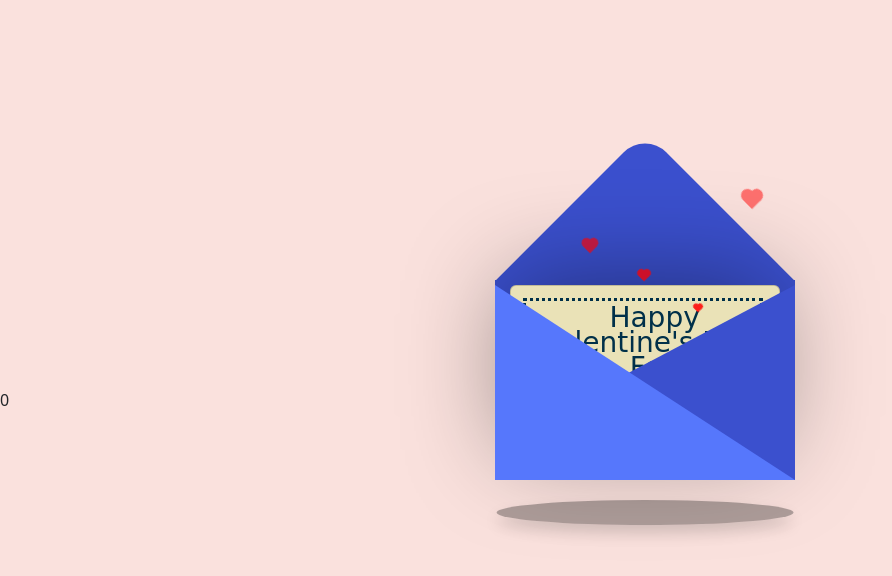
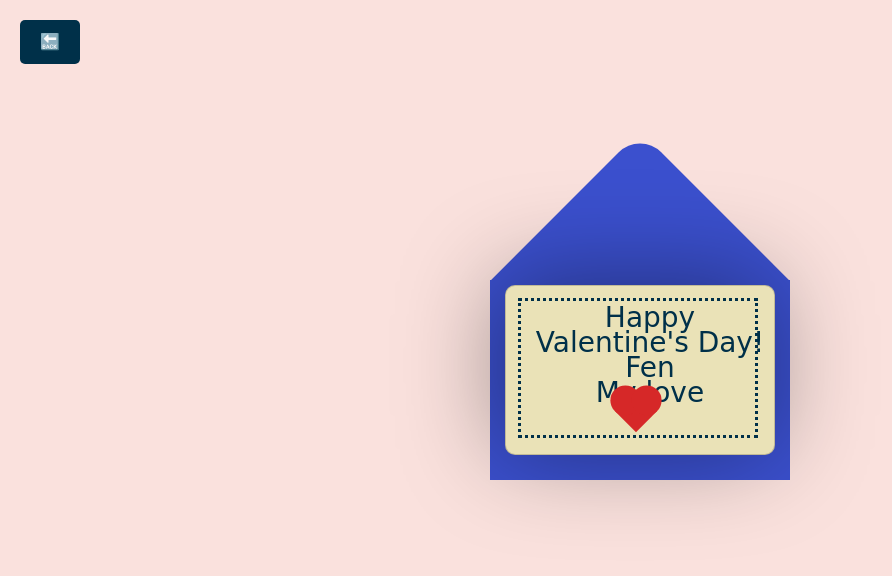
Before and after one commit to Ammhyj/fenkn, a plain HTML site: page feb.html in a window 1280 px wide. Shown: the whole page, without its empty margins (0-892 px from the left). Drawn offline with nearby package versions, Linux system fonts and the light colour scheme.

Commit message:
Add files via upload

```diff
--- a/feb.html
+++ b/feb.html
@@ -1,4 +1,4 @@
-0<!DOCTYPE html>
+<!DOCTYPE html>
 <html lang="th">
 <head>
     <meta charset="UTF-8">
@@ -14,7 +14,8 @@
             align-items: center;
             height: 100vh;
             background-color: #fae1dd;
-  margin: 0; /* ลบ margin ที่อาจมีผล */
+            margin: 0;
+            font-family: 'Brush Script MT', cursive;
         }
 
         .container {
@@ -30,7 +31,6 @@
             animation: up 3s linear infinite;
         }
 
-
         @keyframes up {
             0%, 100% {
                 transform: translateY(0);
@@ -39,8 +39,6 @@
                 transform: translateY(-30px);
             }
         }
-
-
         .envelope {
   position: relative;
   width: 300px;
@@ -81,14 +79,29 @@
   top:12px;
 }
 
+        .card {
+            position: absolute;
+            background-color: #eae2b7;
+            width: 270px;
+            height: 170px;
+            top: 5px;
+            left: 15px;
+            box-shadow: -5px -5px 100px rgba(0, 0, 0, 0.4);
+            border-radius: 10px;
+            transition: transform 0.5s ease-in-out;
+        }
+
+        .card:hover {
+            transform: translateY(-10px);
+        }
+
         .text {
             position: absolute;
-  font-family: 'Brush Script MT', cursive;
             font-size: 28px;
             text-align: center;
-  line-height:25px;
-  top:19px;
-  left:20px;
+            line-height: 25px;
+            top: 19px;
+            left: 20px;
             color: #003049;
         }
 
@@ -99,7 +112,7 @@
             margin: 0 10px;
             position: relative;
             top: 110px;
-  left:105px;
+            left: 105px;
             transform: rotate(-45deg);
             width: 30px;
         }
@@ -124,186 +137,103 @@
             top: 0;
         }
 
-.hearts {
-  position: absolute
+        /* Popup Video */
+        #popup-video {
+            display: flex;
+            align-items: center;
+            justify-content: center;
+            position: fixed;
+            top: 0;
+            left: 0;
+            width: 100%;
+            height: 100%;
+            background: rgba(0, 0, 0, 0.8);
+            opacity: 0;
+            visibility: hidden;
+            transition: opacity 0.5s ease-in-out, transform 0.5s ease-in-out;
+            transform: scale(0.8);
+            flex-direction: column;
         }
 
-.one, .two, .three, .four, .five {
-  background-color: red;
-  display: inline-block;
-  height: 10px;
-  margin: 0 10px;
-  position: relative;
-  transform: rotate(-45deg);
-  width: 10px;
-  top:50px;
+        #popup-video.show {
+            opacity: 1;
+            visibility: visible;
+            transform: scale(1);
         }
 
-.one:before,
-.one:after, .two:before, .two:after, .three:before, .three:after, .four:before, .four:after, .five:before, .five:after {
-  content: "";
-  background-color: red;
-  border-radius: 50%;
-  height: 10px;
-  position: absolute;
-  width: 10px;
+        #popup-video iframe {
+            width: 560px;
+            height: 315px;
+            border-radius: 10px;
+            box-shadow: 0px 0px 15px rgba(255, 255, 255, 0.5);
         }
 
-.one:before, .two:before, .three:before, .four:before, .five:before {
-  top: -5px;
-  left: 0;
+        .close-btn {
+            margin-top: 10px;
+            padding: 10px 20px;
+            background: #ff4d4d;
+            color: white;
+            font-size: 16px;
+            border: none;
+            cursor: pointer;
+            border-radius: 5px;
+            transition: 0.3s;
         }
 
-.one:after, .two:after, .three:after, .four:after, .five:after {
-  left: 5px;
-  top: 0;
+        .close-btn:hover {
+            background: #ff1a1a;
         }
 
-.one {
-  left:10px;
-  animation: heart 1s ease-out infinite;
+        .back-btn {
+        position: fixed;
+        top: 20px;
+        left: 20px;
+        padding: 10px 20px;
+        background: #003049;
+        color: white;
+        font-size: 16px;
+        border: none;
+        cursor: pointer;
+        border-radius: 5px;
+        transition: 0.3s;
     }
 
-.two {
-  left:30px;
-  animation: heart 2s ease-out infinite;
+    .back-btn:hover {
+        background: #003049;
     }
 
-.three {
-  left:50px;
-  animation: heart 1.5s ease-out infinite;
-}
-
-.four {
-  left:70px;
-  animation: heart 2.3s ease-out infinite;
-}
-
-.five {
-  left:90px;
-  animation: heart 1.7s ease-out infinite;
-}
-
-@keyframes heart {
-  0%{
-    transform: translateY(0) rotate(-45deg) scale(0.3);
-    opacity: 1;
-  }
-  100%{
-    transform: translateY(-150px) rotate(-45deg) scale(1.3);
-    opacity: 0.5;
-  }
-}
-
-.front {
-  position: absolute;
-  border-right: 180px solid #3b50ce;
-  border-top: 95px solid transparent;
-  border-bottom: 100px solid transparent;
-  left:120px;
-  top:5px;
-  width:0;
-  height:0;
-  z-index:10;
-}
-
-.front:before {
-  position: absolute;
-  content:"";
-  border-left: 300px solid #5677fc;
-  border-top: 195px solid transparent;
-  left:-120px;
-  top:-95px;
-  width:0;
-  height:0;
-}
-
-.shadow {
-  position: absolute;
-  width: 330px;
-  height: 25px;
-  border-radius: 50%;
-  background-color: rgba(0, 0, 0, 0.3);
-  top: 500px;
-  left: %;
-  transform: translateX(-50%);
-  animation: scale 3s linear infinite;
-  z-index: -1;
-}
-
-@keyframes scale {
-  0%, 100% {
-    transform: scaleX(1);
-  }
-  50% {
-    transform: scaleX(0.85);
-  }
-}
     </style>
 </head>
-<body >
+<body>
     <div class="container">
         <div class="valentines">
             <div class="envelope"></div>
-  <div class="front"></div>
             <div class="card" onclick="showVideo()">
-  <div class="text">Happy Valentine's Day!</br>Fen</br>My love</div>
-  <div class="heart"</div>
-  </div>
-  <div class="hearts">
-    <div class="one"></div>
-    <div class="two"></div>
-    <div class="three"></div>
-    <div class="four"></div>
-    <div class="five"></div>
+                <div class="text">Happy Valentine's Day!<br>Fen<br>My love</div>
+                <div class="heart"></div>
             </div>
         </div>
     </div>
-<div class="shadow"></div>
+    <button class="back-btn" onclick="goBack()">🔙 </button>
+
+    <script>
+        function goBack() {
+            window.location.href = "fen.html"; // เปลี่ยนเป็น URL ของหน้าแรกที่ต้องการ
+        }
+    </script>
+    <div id="popup-video">
+        <iframe src="https://drive.google.com/file/d/11_EhjcxHRP6b4qBE3wDJoNiaurIVOXUj/preview" allow="autoplay"></iframe>
+        <button class="close-btn" onclick="hideVideo()">❌ ปิด</button>
     </div>
-<div id="popup-video" style="display: none; position: fixed; top: 0; left: 0; width: 100%; height: 100%; background: rgba(0,0,0,0.8); justify-content: center; align-items: center;">
-    <video id="video" width="380" controls>
-        <source src="assets/fen1.mp4" type="video/mp4">
-        Your browser does not support the video tag.
-    </video>
-</div>
-
 
     <script>
         function showVideo() {
-    var popup = document.getElementById('popup-video');
-    if (popup) {
-        popup.style.display = 'flex';
-    } else {
-        console.error("Popup video element not found");
-    }
+            document.getElementById('popup-video').classList.add('show');
         }
 
-// ปิด popup เมื่อคลิกด้านนอก
-document.addEventListener("DOMContentLoaded", function() {
-    var popup = document.getElementById('popup-video');
-    if (popup) {
-        popup.addEventListener('click', function(event) {
-            if (event.target === this) {
-                this.style.display = 'none';
+        function hideVideo() {
+            document.getElementById('popup-video').classList.remove('show');
         }
-        });
-    }
-});
     </script>
-<script>
-        $(document).ready(function () {
-            $('.container').mouseenter(function () {
-                $('.card').stop().animate({
-                    top: '-90px'
-                }, 'slow');
-            }).mouseleave(function () {
-                $('.card').stop().animate({
-                    top: 0
-                }, 'slow');
-            });
-        });
-    </script>
-
 </body>
 </html>
```
Also changed, not shown: fen.html (+42 -4 lines), LINE_ALBUM_1132025_250311_10.jpg (added), LINE_ALBUM_1132025_250311_2.jpg (added), LINE_ALBUM_1132025_250311_7.jpg (added), LINE_ALBUM_1132025_250311_8.jpg (added). Lines whose indentation alone changed are shown as unchanged.
